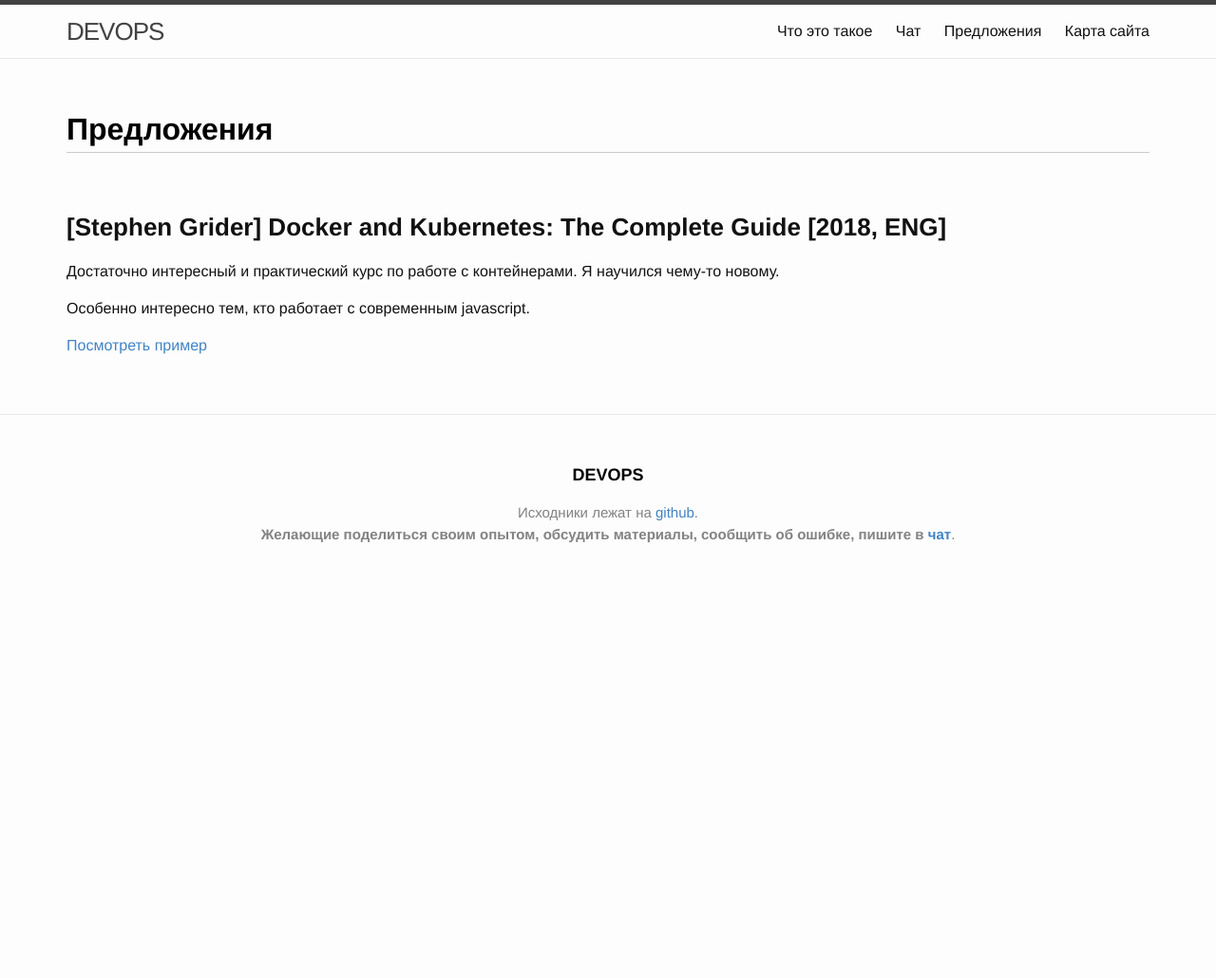
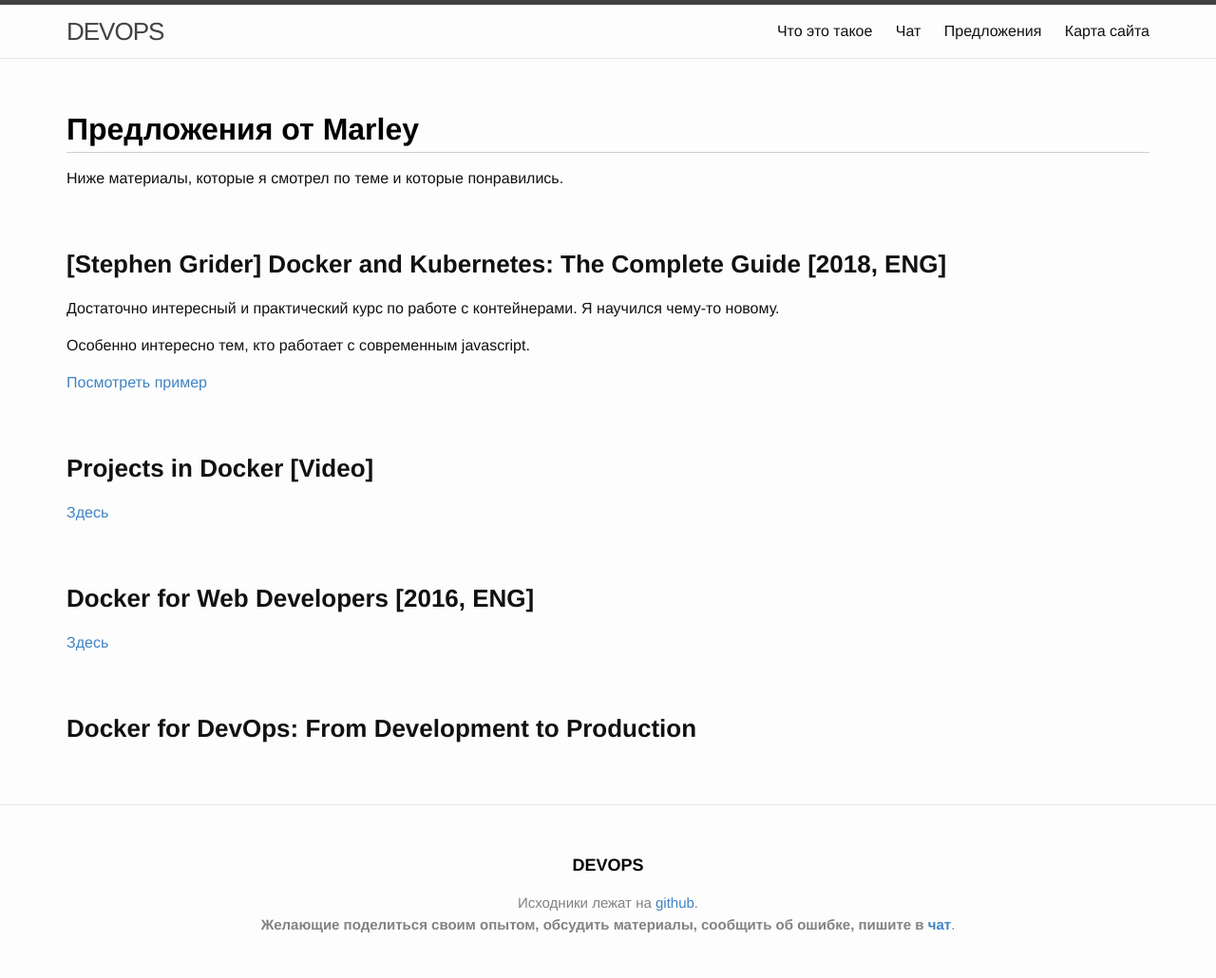
Before and after one commit to webmak1/itsimple.ru, a Jekyll site: the page built from website/00-main/04-suggestions.md, in a window 1280 px wide. Shown: the whole page at 95% size. Built offline with Jekyll 4.4.1, drawn with Linux system fonts in a browser that asks for light colours; before the commit the page ends 900 px from its top, so only the background shows below that.

Commit message:
Предлоение обновлено

```diff
--- a/website/00-main/04-suggestions.md
+++ b/website/00-main/04-suggestions.md
@@ -4,7 +4,9 @@ title: Предложения
 permalink: /suggestions/
 ---
 
-# Предложения
+# Предложения от Marley
+
+Ниже материалы, которые я смотрел по теме и которые понравились.
 
 <br/>
 
@@ -15,3 +17,21 @@ permalink: /suggestions/
 Особенно интересно тем, кто работает с современным javascript.
 
 <a href="https://github.com/marley-nodejs/Docker-and-Kubernetes-The-Complete-Guide">Посмотреть пример</a>
+
+
+<br/>
+
+### Projects in Docker [Video]
+
+
+<a href="https://github.com/marley-nodejs/Projects-in-Docker">Здесь</a>
+
+<br/>
+
+### Docker for Web Developers [2016, ENG]
+
+<a href="https://bitbucket.org/marley-nodejs/docker-for-web-developers/">Здесь</a>
+
+<br/>
+
+### Docker for DevOps: From Development to Production
```
